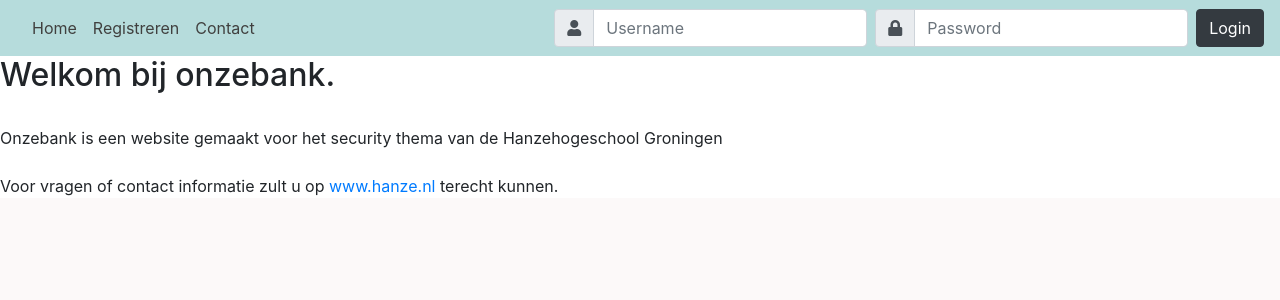
After one commit to Tovaar/Leertaak-2.3, a PHP site: page /contact.php in a window 1280 px wide. The commit adds this page. Shown: the top 300 px of the page. Run offline with PHP 8.4, Linux system fonts and the light colour scheme; some libraries are stand-ins or nearby versions.

Commit message:
added contact

```diff
--- /dev/null
+++ b/website/contact.php
@@ -0,0 +1,8 @@
+<?php
+  require "header.php";
+
+?>
+<h2>Welkom bij onzebank.</h2><br />
+Onzebank is een website gemaakt voor het security thema van de Hanzehogeschool Groningen<br />
+&nbsp;<br />
+Voor vragen of contact informatie zult u op <a href="http://www.hanze.nl/">www.hanze.nl</a> terecht kunnen.<br />
--- a/website/header.php
+++ b/website/header.php
@@ -23,6 +23,9 @@
             </li>
             <li class="nav-item">
               <a class="nav-link" href="register_user.php">Registreren</a>
+            </li>
+            <li class="nav-item">
+              <a class="nav-link" href="contact.php">Contact</a>
             </li>
         </ul>
         <?php
```
